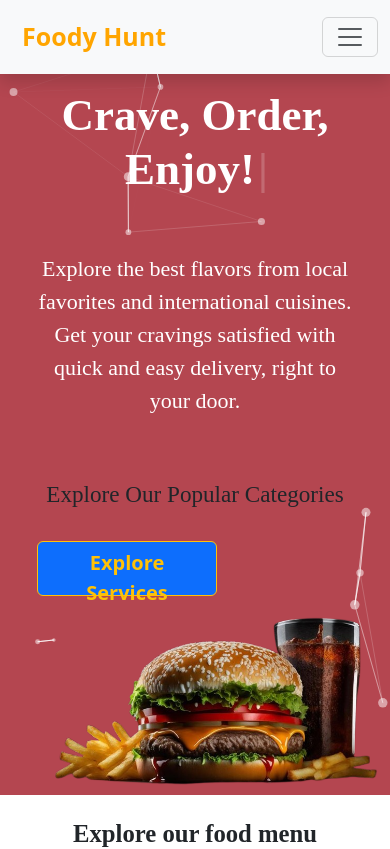
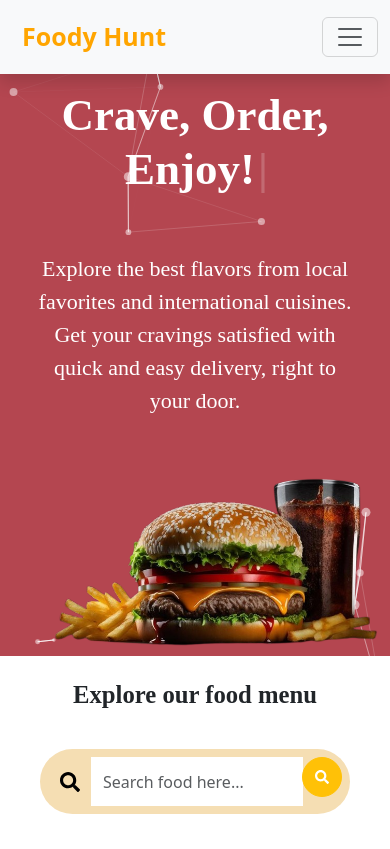
Before and after one commit to Tauqueer123manzar/food-Application, a React (Vite) app in the folder Frontend/: page / in a window 390 px wide. Shown: the top 849 px of the page. Built offline with nearby package versions, Linux system fonts and the light colour scheme.

Commit message:
code added

```diff
--- a/Frontend/src/App.css
+++ b/Frontend/src/App.css
@@ -193,9 +193,7 @@
     .no-caret{
       margin-left: 123px;
     }
-    .service_button{
-      width: 180px;
-    }
+
 }
 
 @media (min-width:768px) and(max-width:1440px) {
--- a/Frontend/src/pages/Home.jsx
+++ b/Frontend/src/pages/Home.jsx
@@ -20,7 +20,7 @@ const Home = () => {
         <div style={{
           position: "absolute",
           top: 0, left: 0,
-          right:0,
+          right: 0,
           width: "100%",
           // height: "100vh",
           zIndex: -1
@@ -29,7 +29,7 @@ const Home = () => {
         </div>
 
         {/* Main content section */}
-        <Row className='mt-5' style={{margin:0,padding:0,left:0,right:0}}>
+        <Row className='mt-5' style={{ margin: 0, padding: 0, left: 0, right: 0 }}>
 
           {/* Left Section: Text */}
           <Col xs={12} md={6} lg={5} className="d-flex flex-column justify-content-center text-center text-md-start">
@@ -47,10 +47,6 @@ const Home = () => {
             <p className='p-4' style={{ fontSize: "22px", fontFamily: "initial", color: "white" }}>
               Explore the best flavors from local favorites and international cuisines. Get your cravings satisfied with quick and easy delivery, right to your door.
             </p>
-            <h3 className='p-4' style={{ fontFamily: "cursive" }}>Explore Our Popular Categories</h3>
-            <Button className='btn btn-outline-warning service_button' href='/service' style={{ fontWeight: "600", fontSize: "20px", height: "55px", width: "180px", marginLeft: "25px" }}>
-              Explore Services
-            </Button>
           </Col>
 
           {/* Right Section: Image */}
@@ -69,7 +65,7 @@ const Home = () => {
         </Row>
 
         {/* Food categories section */}
-        <div style={{ position: "relative", zIndex: 1, backgroundColor: "white",margin:0,padding:0,top:0,left:0}}>
+        <div style={{ position: "relative", zIndex: 1, backgroundColor: "white", margin: 0, padding: 0, top: 0, left: 0 }}>
           <Exploremenu category={category} setCategory={setCategory} />
           <Foodmenu />
 
```
